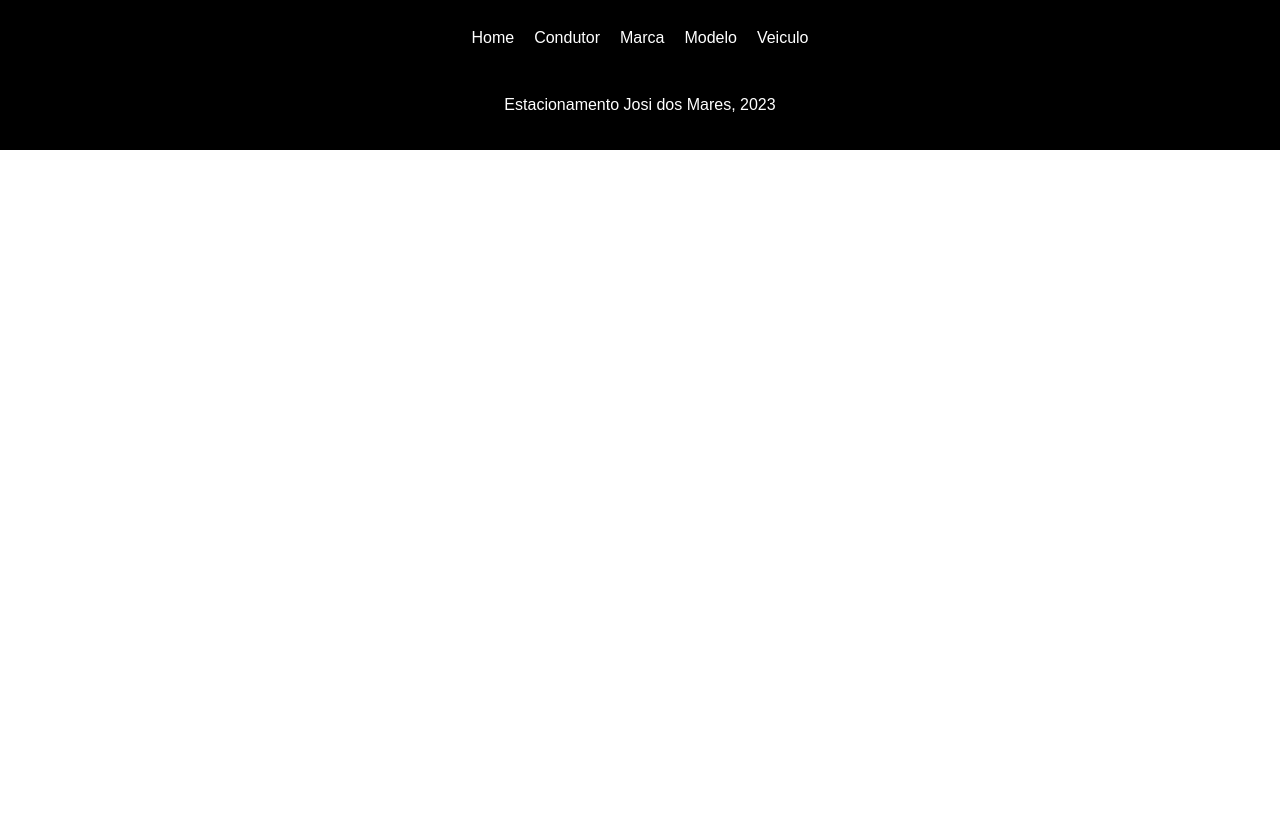
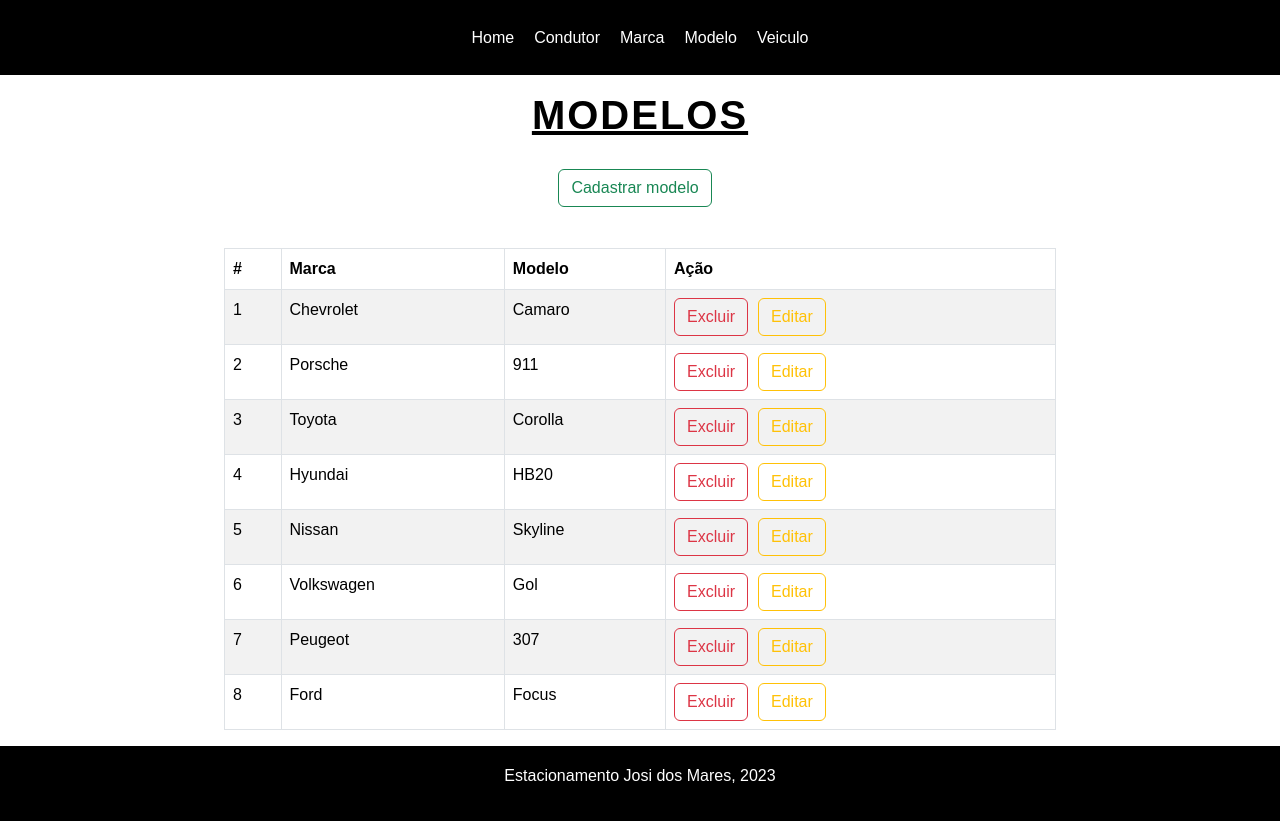
Before and after one commit to Josimarhdev/EstacionamentoFront, a Vue app in the folder estacionamentoo/: page /modelo in a window 1280 px wide. Before the commit the page ends 800 px from the top, so only its background shows below. Built offline with nearby package versions, Linux system fonts and the light colour scheme.

Commit message:
Modelo front

```diff
--- a/estacionamentoo/src/views/ModeloView.vue
+++ b/estacionamentoo/src/views/ModeloView.vue
@@ -1,4 +1,188 @@
 <template>
+    <div class="mainhomemo">
+      <div class="hometitulomo">
+        <h1>MODELOS</h1>
+      </div>
+      <div class="botaomo">
+        <button type="button" class="btn btn-outline-success">Cadastrar modelo</button>
+      </div>
+
+      <div class="divtabelamo">
+        <div class="tabelamo">
+          <table class="table table-striped table-bordered table-responsive">
+            <thead class="thead-dark">
+              <tr>
+                <th scope="col">#</th>
+                <th scope="col">Marca</th>
+                <th scope="col">Modelo</th>
+                <th scope="col">Ação</th>
+              </tr>
+            </thead>
+            <tbody>
+              <tr>
+                <td>1</td>
+                <td>Chevrolet</td>
+                <td>Camaro</td>
+                <td>
+                  <button type="button" class="btn btn-outline-danger">
+                    Excluir
+                  </button>
+                  <button type="button" class="btn btn-outline-warning">
+                    Editar
+                  </button>
+                </td>
+              </tr>
+              <tr>
+                <td>2</td>
+                <td>Porsche</td>
+                <td>911</td>
+                <td>
+                  <button type="button" class="btn btn-outline-danger">
+                    Excluir
+                  </button>
+                  <button type="button" class="btn btn-outline-warning">
+                    Editar
+                  </button>
+                </td>
+              </tr>
+              <tr>
+                <td>3</td>
+                <td>Toyota</td>
+                <td>Corolla</td>
+                <td>
+                  <button type="button" class="btn btn-outline-danger">
+                    Excluir
+                  </button>
+                  <button type="button" class="btn btn-outline-warning">
+                    Editar
+                  </button>
+                </td>
+              </tr>
+              <tr>
+                <td>4</td>
+                <td>Hyundai</td>
+                <td>HB20</td>
+
+                <td>
+                  <button type="button" class="btn btn-outline-danger">
+                    Excluir
+                  </button>
+                  <button type="button" class="btn btn-outline-warning">
+                    Editar
+                  </button>
+                </td>
+              </tr>
+              <tr>
+                <td>5</td>
+                <td>Nissan</td>
+                <td>Skyline</td>
+
+                <td>
+                  <button type="button" class="btn btn-outline-danger">
+                    Excluir
+                  </button>
+                  <button type="button" class="btn btn-outline-warning">
+                    Editar
+                  </button>
+                </td>
+              </tr>
+              <tr>
+                <td>6</td>
 
 
-</template>
+                <td>Volkswagen</td>
+                <td>Gol</td>
+                <td>
+                  <button type="button" class="btn btn-outline-danger">
+                    Excluir
+                  </button>
+                  <button type="button" class="btn btn-outline-warning">
+                    Editar
+                  </button>
+                </td>
+              </tr>
+
+              <tr>
+                <td>7</td>
+
+                <td>Peugeot</td>
+                <td>307</td>
+                <td>
+                  <button type="button" class="btn btn-outline-danger">
+                    Excluir
+                  </button>
+                  <button type="button" class="btn btn-outline-warning">
+                    Editar
+                  </button>
+                </td>
+              </tr>
+
+
+              <tr>
+                <td>8</td>
+
+                <td>Ford</td>
+                <td>Focus</td>
+
+                <td>
+                  <button type="button" class="btn btn-outline-danger">
+                    Excluir
+                  </button>
+                  <button type="button" class="btn btn-outline-warning">
+                    Editar
+                  </button>
+                </td>
+              </tr>
+
+
+            </tbody>
+          </table>
+        </div>
+      </div>
+    </div>
+  </template>
+
+  <style>
+  .mainhomemo {
+    background-color: white;
+
+  }
+
+  .botaomo {
+    display: flex;
+    align-items: center;
+    justify-content: center;
+    margin-bottom: 35px;
+    height: 50px;
+  }
+
+  .divtabelamo {
+    width: 100%;
+
+    display: flex;
+
+    justify-content: center;
+    align-items: center;
+  }
+
+  .tabelamo {
+    width: 65%;
+  }
+
+  .hometitulomo h1 {
+    display: flex;
+    align-items: center;
+    justify-content: center;
+    font-size: 40px;
+    font-weight: bold;
+    color: black;
+    text-transform: uppercase;
+    text-decoration: underline;
+    letter-spacing: 2px;
+    height: 10vh;
+  }
+
+  button {
+    margin-right: 10px;
+  }
+  </style>
```
